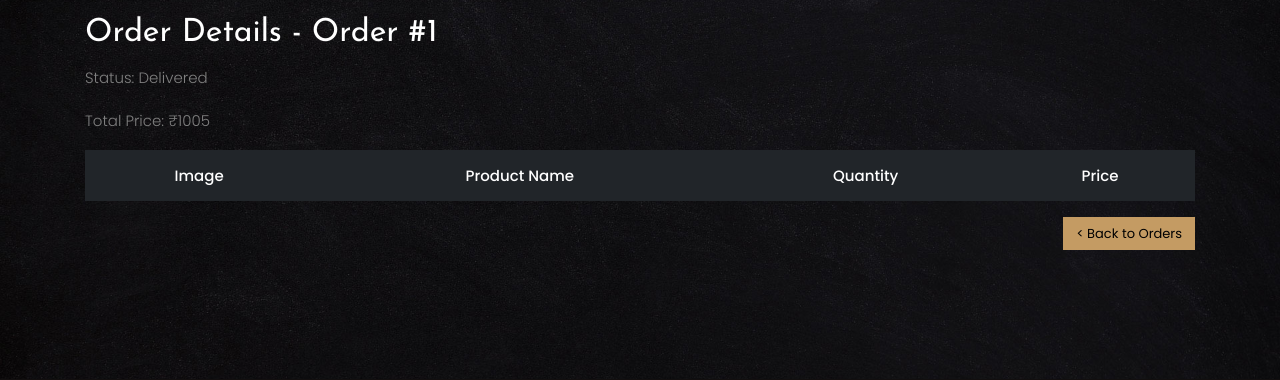
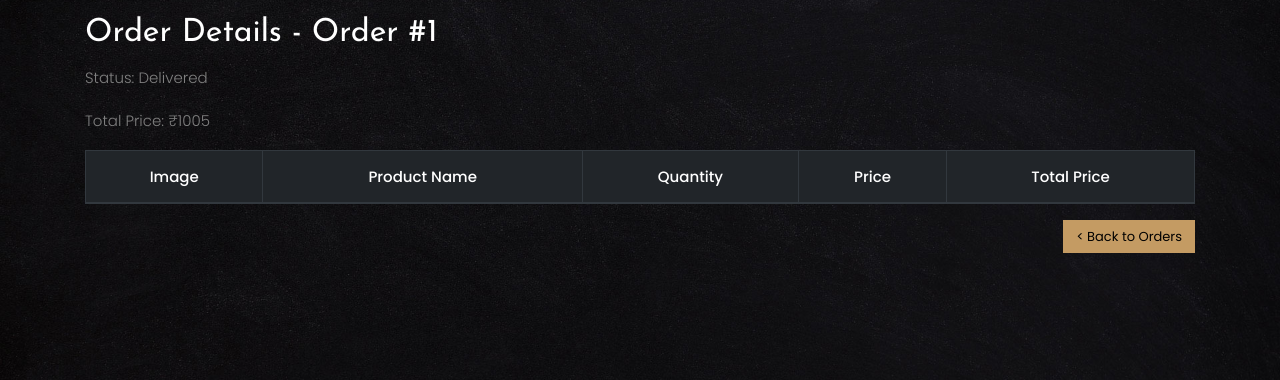
Before and after one commit to Arunabh97/Coffee-Blend, a PHP site: page /coffee-blend/users/order_details.php?order_id=1 in a window 1280 px wide. Shown: the part 94-474 px from the top of the page. Run offline with PHP 8.4, Linux system fonts and the light colour scheme; a user stored in the database is signed in; data comes from the database, SQL or seed files in the repository; lists and menus that the app fills with data are empty; some libraries are stand-ins or nearby versions; some web fonts are replaced.

Commit message:
Added the total price for order details

```diff
--- a/users/order_details.php
+++ b/users/order_details.php
@@ -39,19 +39,18 @@ $orderedItems = $orderItemsQuery->fetchAll(PDO::FETCH_OBJ);
             <div class="col-md-12 ftco-animate">
                 <div class="cart-list">
                     <h2>Order Details - Order #<?php echo $orderDetails->id; ?></h2>
-                    <!-- Display order details, shipping information, etc. -->
                     <p>Status: <?php echo $orderDetails->status; ?></p>
                     <p>Total Price: ₹<?php echo $orderDetails->total_price; ?></p>
 
-                    <!-- Display items within the order -->
                     <div class="table-responsive">
-                        <table class="table table-borderless table-striped">
+                        <table class="table table-bordered table-hover">
                             <thead class="thead-dark">
                                 <tr>
                                 <th>Image</th>
                                 <th>Product Name</th>
                                 <th>Quantity</th>
                                 <th>Price</th>
+                                <th>Total Price</th>
                             </tr>
                         </thead>
                         <tbody>
@@ -61,6 +60,7 @@ $orderedItems = $orderItemsQuery->fetchAll(PDO::FETCH_OBJ);
                                     <td><?php echo $item->product_name; ?></td>
                                     <td><?php echo $item->quantity; ?></td>
                                     <td>₹<?php echo $item->price; ?></td>
+                                    <td>₹<?php echo number_format($item->quantity * $item->price, 2); ?></td>
                                 </tr>
                             <?php endforeach; ?>
                         </tbody>
```
